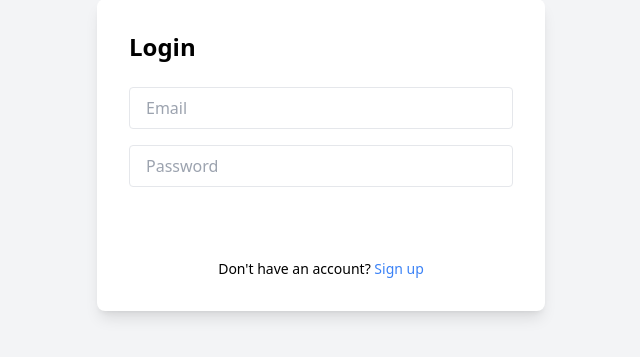
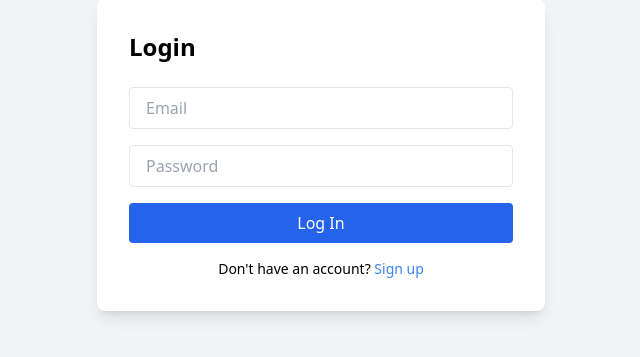
Before and after one commit to sansdoute1/betbuds-website, a Flask app: page /login in a window 1280 px wide. Shown: the part 245-602 px from the top of the page, without its empty margins (319-959 px from the left). Run offline with Flask 3, Linux system fonts and the light colour scheme; some libraries are stand-ins or nearby versions.

Commit message:
Fix login button color visibility

```diff
--- a/templates/login.html
+++ b/templates/login.html
@@ -29,7 +29,7 @@
       >
       <button
         type="submit"
-        class="w-full bg-primary text-white py-2 px-4 rounded hover:bg-blue-600 transition"
+        class="w-full bg-blue-600 text-white py-2 px-4 rounded hover:bg-blue-700 transition"
       >
         Log In
       </button>
```
